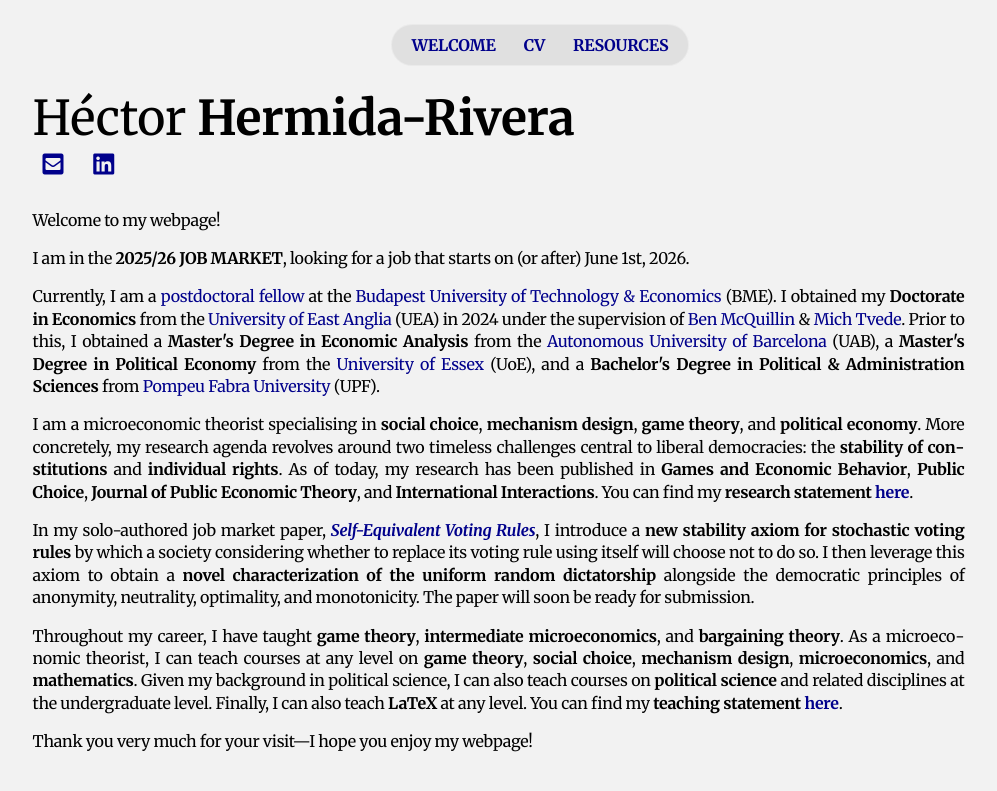
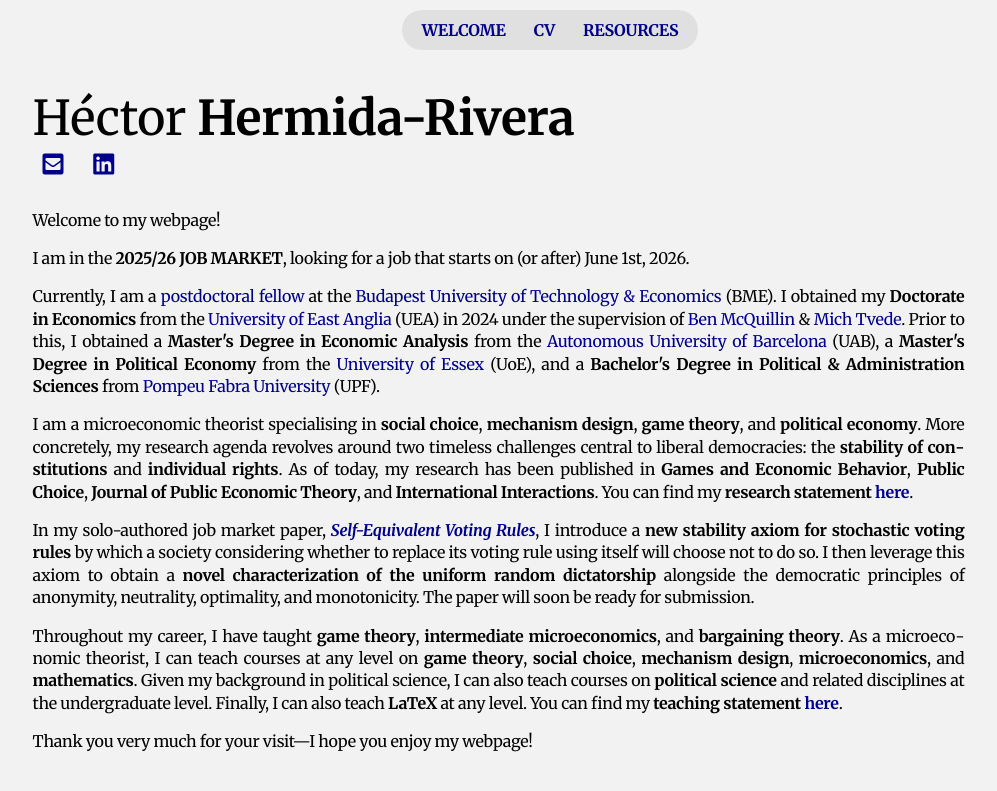
Before and after one commit to HectorHermidaRivera/hectorhermidarivera.github.io, a Jekyll site: the page built from index.md, in a window 1280 px wide. Shown: the top 791 px of the page, without its empty margins (100-1097 px from the left). Built offline with Jekyll 4.4.1, drawn with Linux system fonts in a browser that asks for light colours; a style sheet for code colours, icons or effects is not loaded.

Commit message:
Update style.css

```diff
--- a/assets/css/style.css
+++ b/assets/css/style.css
@@ -31,36 +31,34 @@ body {
 
 /* TOP BAR */
 
+/* TOP BAR */
+
 .top-nav {
   position: fixed;
   top: 0;
   width: 100%;
   display: flex;
   justify-content: center;
-  padding: 12px 0;
+  padding: 10px;
+  background-color: transparent;
+  border-bottom: none;
   z-index: 999;
-  background: transparent; /* make top-nav itself transparent */
-  border-bottom: none;     /* hide the line */
 }
 
 .top-nav .link-group {
   display: flex;
   gap: 20px;
-  padding: 6px 20px;
-  border-radius: 25px;
-  background-color: rgba(255, 255, 255, 0.2); /* translucent */
-  backdrop-filter: blur(10px);
-  -webkit-backdrop-filter: blur(10px);
-  border: 1px solid rgba(255, 255, 255, 0.3);
+  padding: 6px 20px;           /* inside the pill */
+  border-radius: 25px;         /* rounded pill shape */
+  background-color: #e0e0e0;   /* pill background */
   align-items: center;
-  margin-top: 12px;       /* spacing from top of page */
 }
 
 .top-nav .link-group a {
   color: #00008B;
   text-decoration: none;
   font-weight: 700;
-  padding: 4px 8px;
+  padding: 4px 8px;            /* optional, for extra click area */
 }
 
 .top-nav .link-group a:hover {
```
